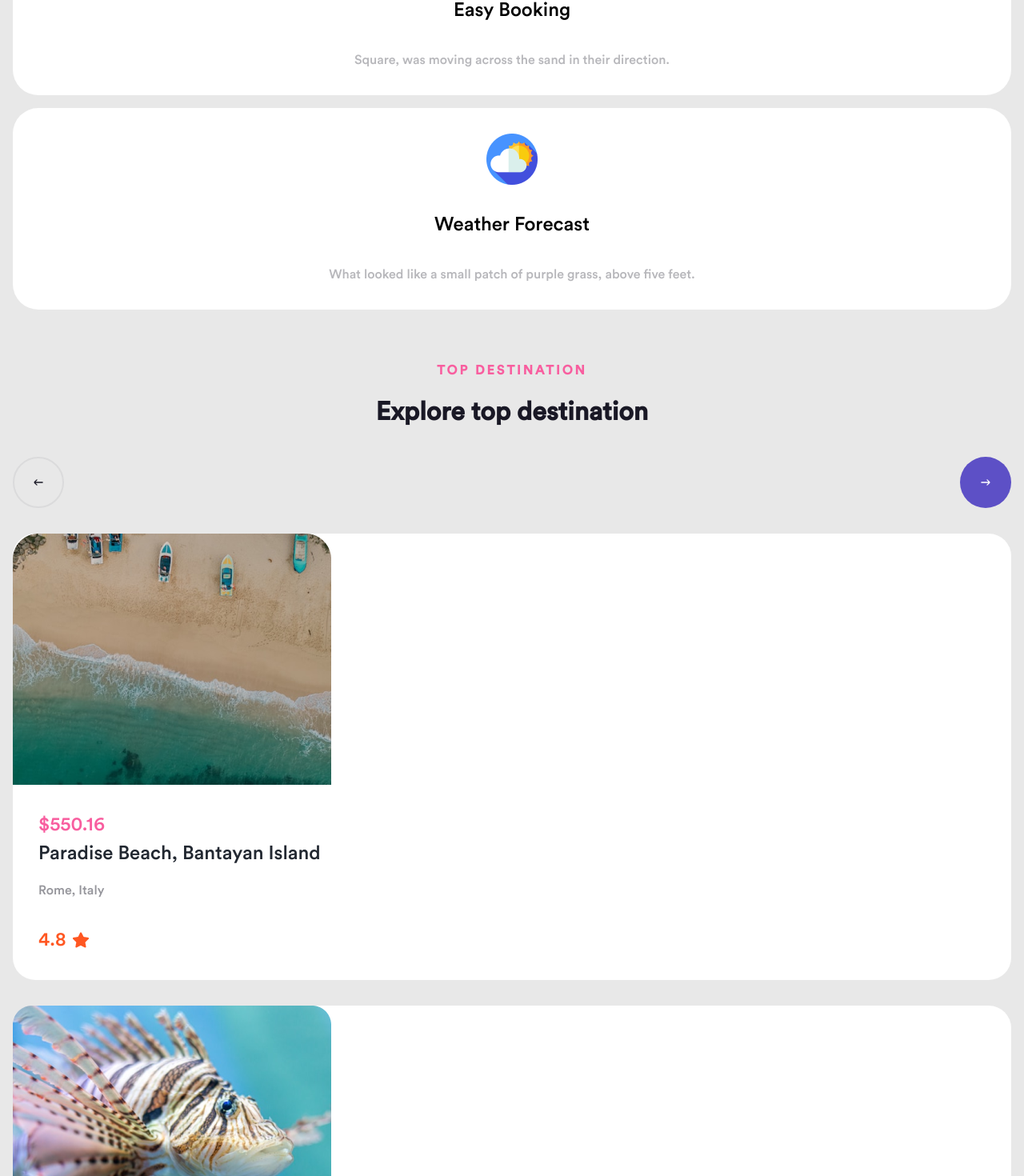
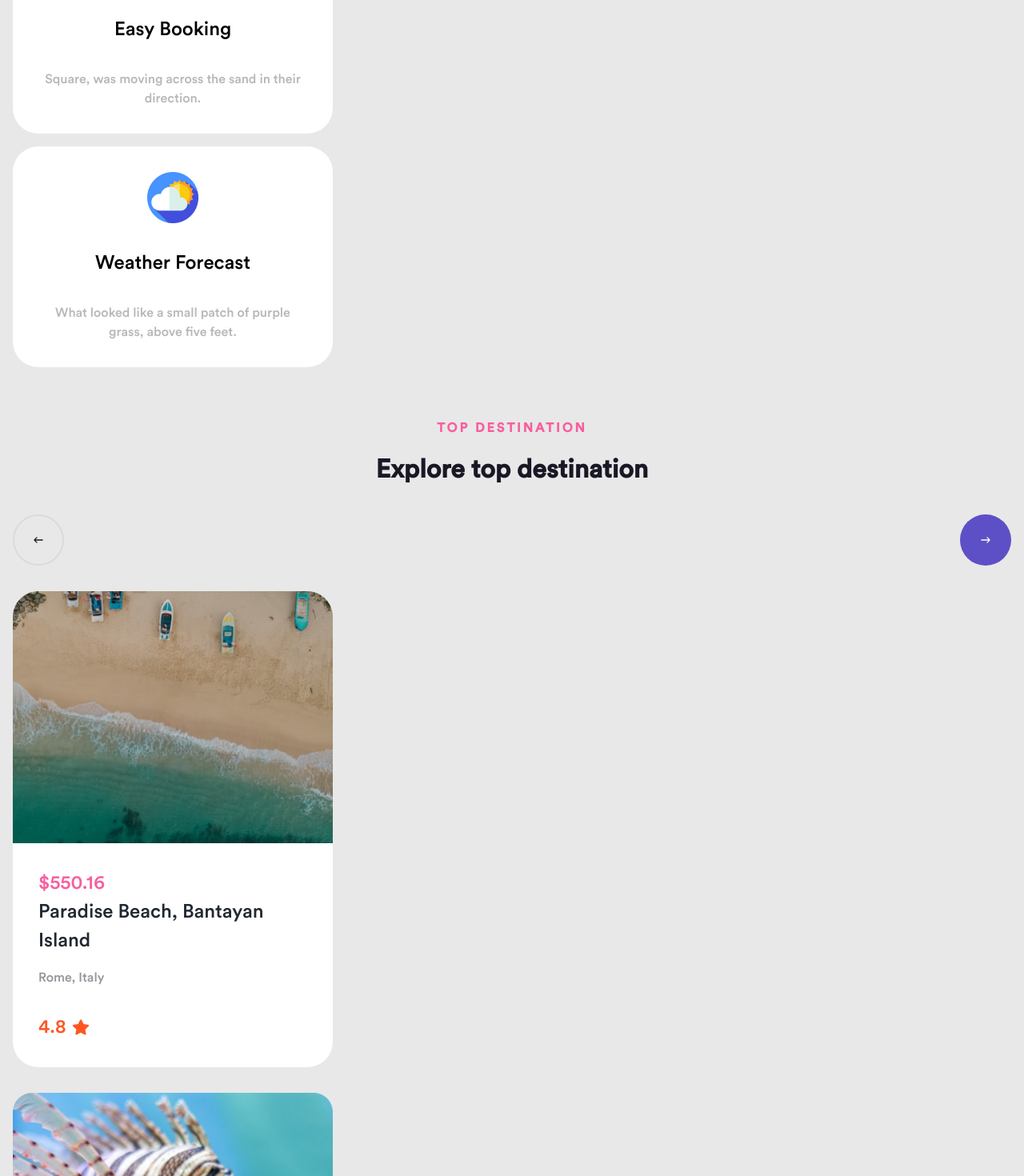
Before and after one commit to medagui1/travlog, a React (Vite) app: page / in a window 1280 px wide. Shown: the part 1717-3187 px from the top of the page at 80% size. Built offline with nearby package versions, Linux system fonts and the light colour scheme.

Commit message:
adding max-width to the services and destinations cards

```diff
--- a/src/components/DestinationCard.jsx
+++ b/src/components/DestinationCard.jsx
@@ -1,20 +1,23 @@
-import React from 'react'
+import React from "react";
 
-const DestinationCard = ({item}) => {
+const DestinationCard = ({ item }) => {
   return (
-    <figure className='rounded-[28px] text-left bg-white'>
-        <img src={item.img} alt="" className=''/>
-        <div className='p-wide'>
-<p className='text-primary text-[24px] '>${item.price}  </p>
-<p className='text-secondary text-[24px] mb-thin '> {item.name} </p>
-<p className='text-[#19182575] font-[18px] mb-wide'> {item.location} </p>
-<div className='flex gap-2  items-center'>
-    <p className='text-[24px] text-[#FF5722] '> {item.rating} </p>
-    <img src="icons/star.png" alt="" />
-</div>
+    <figure className="rounded-[32px] text-left bg-white max-w-[400px] ">
+      <img src={item.img} alt="" className="object-cover w-full " />
+      <div className="p-wide">
+        <p className="text-primary text-[24px] ">${item.price} </p>
+        <p className="text-secondary text-[24px] mb-thin "> {item.name} </p>
+        <p className="text-[#19182575] font-[18px] mb-wide">
+          {" "}
+          {item.location}{" "}
+        </p>
+        <div className="flex gap-2  items-center">
+          <p className="text-[24px] text-[#FF5722] "> {item.rating} </p>
+          <img src="icons/star.png" alt="" />
         </div>
+      </div>
     </figure>
-  )
-}
+  );
+};
 
-export default DestinationCard
+export default DestinationCard;
--- a/src/components/ServiceCard.jsx
+++ b/src/components/ServiceCard.jsx
@@ -2,7 +2,7 @@ import React from 'react'
 
 const ServiceCard = ({item}) => {
   return (
-    <figure className='rounded-[32px] bg-white p-wide flex flex-col justify-center items-center gap-wide'>
+    <figure className='rounded-[32px] bg-white p-wide flex flex-col justify-center items-center gap-wide max-w-[400px]' >
 <img src={item.img} alt="" />
 <h3 className='text-[24px] font-[500] '> {item.title} </h3>
 <p className='text-p-50 font-fs-p '> {item.description} </p>
```
